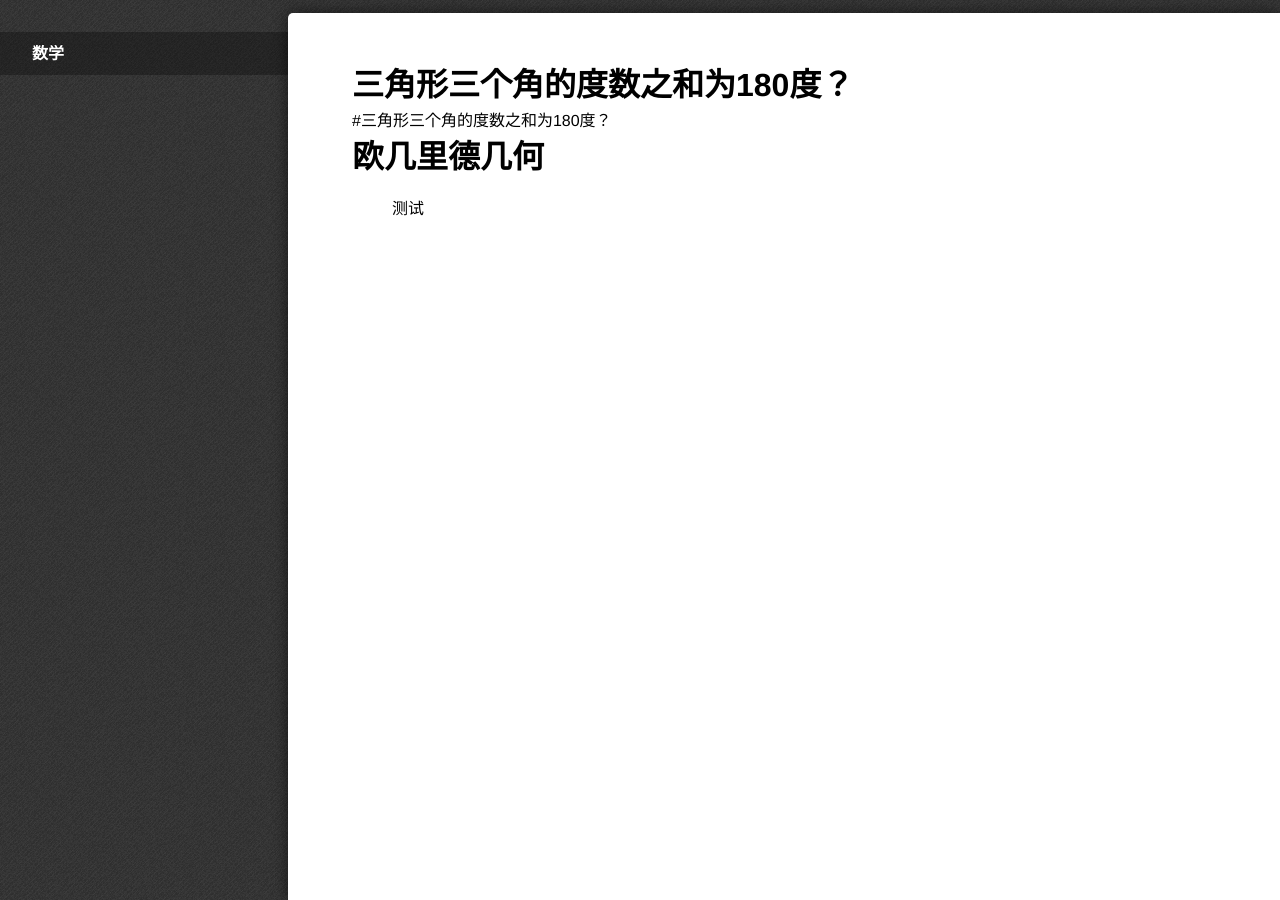
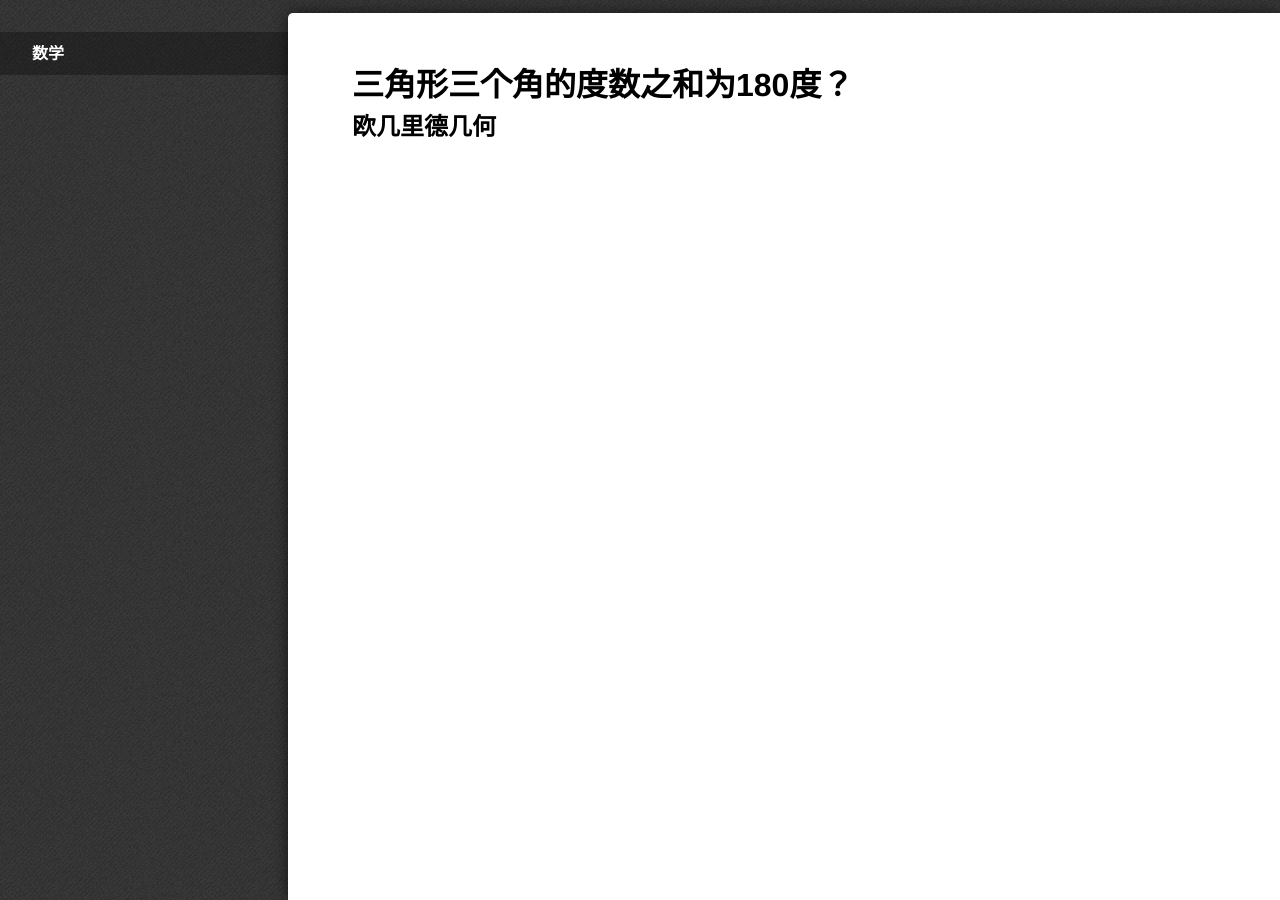
Before and after one commit to ZenoChiu/ZenoChiu.github.io, a Jekyll site: the page built from _posts/2018-06-07-三角形三个角的度数之和为180度？.md, in a window 1280 px wide. Built offline with Jekyll 4.4.1, drawn with Linux system fonts in a browser that asks for light colours; some web fonts are replaced.

Commit message:
添加新文章
添加新文章

```diff
--- a/_posts/2018-06-07-三角形三个角的度数之和为180度？.md
+++ b/_posts/2018-06-07-三角形三个角的度数之和为180度？.md
@@ -5,8 +5,6 @@ date        : 2018-06-07 00:00:00
 category    : 数学
 ---
 
-#三角形三个角的度数之和为180度？
+## 欧几里德几何
 
-# 欧几里德几何
-
-> 测试
+>
```
Also changed, not shown: _posts/RSA.md (added, +9 -0 lines).
